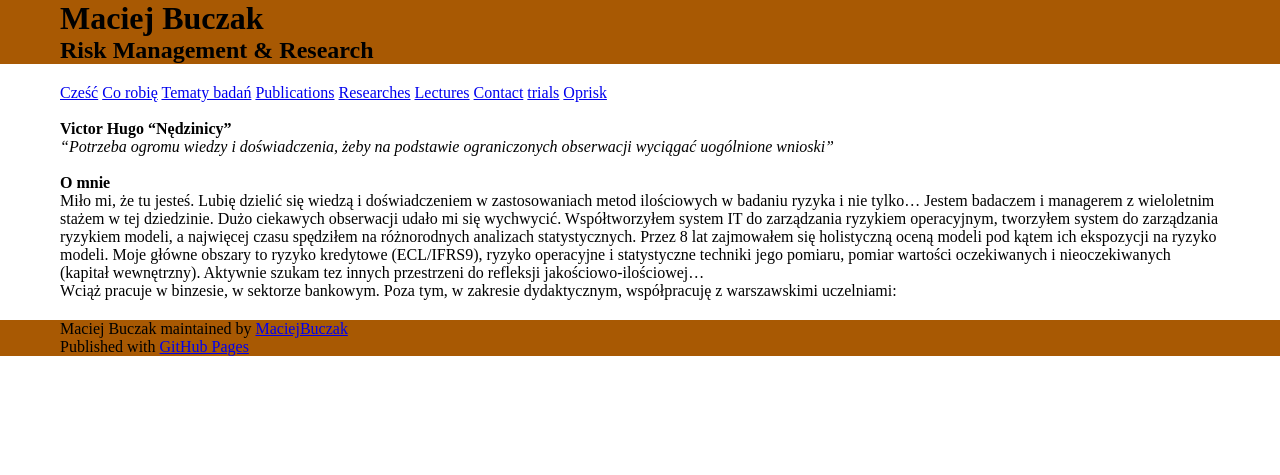
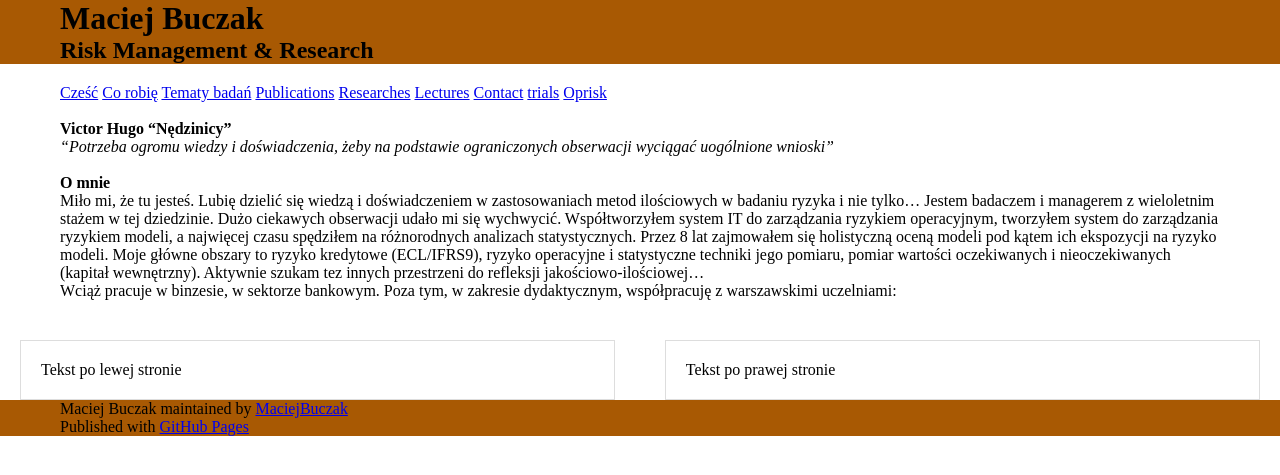
Before and after one commit to MaciejBuczak/risk-research, a Jekyll site: the page built from index.md, in a window 1280 px wide. Shown: the top 475 px of the page. Built offline with Jekyll 4.4.1, drawn with Linux system fonts in a browser that asks for light colours.

Commit message:
Update default.html

```diff
--- a/_layouts/default.html
+++ b/_layouts/default.html
@@ -13,14 +13,12 @@
       padding: 0;
       box-sizing: border-box;
     }
-
     html, body {
       background-color: white !important;
       width: 100%;
       max-width: 100%;
       overflow-x: hidden;
     }
-
     .outer {
       width: 100%;
       max-width: 100%;
@@ -28,7 +26,6 @@
       margin: 0;
       background-color: transparent !important;
     }
-
     #header_wrap {
       background-color: #a85903 !important;
       width: 100%;
@@ -36,13 +33,11 @@
       display: flex;
       justify-content: center;
     }
-
     #header_wrap .inner {
       width: 100%;
       max-width: 1200px;
       padding: 0 20px;
     }
-
     #main_content_wrap {
       background-color: white !important;
       width: 100%;
@@ -50,26 +45,35 @@
       justify-content: center;
       padding: 20px 0;
     }
-
     #main_content {
       width: 100%;
       max-width: 1300px;
       padding: 0 20px;
     }
-
+    #secondary_content {
+      width: 100%;
+      max-width: 1300px;
+      padding: 0 20px;
+      display: flex;
+      justify-content: space-between;
+      margin-top: 20px;
+    }
+    .text-container {
+      width: 48%; /* Nieco mniej niż 50%, żeby było miejsce między kontenerami */
+      padding: 20px;
+      border: 1px solid #ddd;
+    }
     #footer_wrap {
       background-color: #a85903 !important;
       width: 100%;
       display: flex;
       justify-content: center;
     }
-
     #footer_wrap .inner {
       width: 100%;
       max-width: 1200px;
       padding: 0 20px;
     }
-
     .square, .square1, .square2, .square-big {
       position: absolute;
       background-color: #d17a1b;
@@ -103,6 +107,19 @@
       {{ content }}
     </section>
   </div>
+
+  <!-- SECONDARY CONTENT -->
+  <div id="secondary_content_wrap" class="outer">
+    <section id="secondary_content" class="inner">
+      <div class="text-container">
+        Tekst po lewej stronie
+      </div>
+      <div class="text-container">
+        Tekst po prawej stronie
+      </div>
+    </section>
+  </div>
+
   <!-- FOOTER  -->
   <div id="footer_wrap" class="outer">
     <footer class="inner">
```
